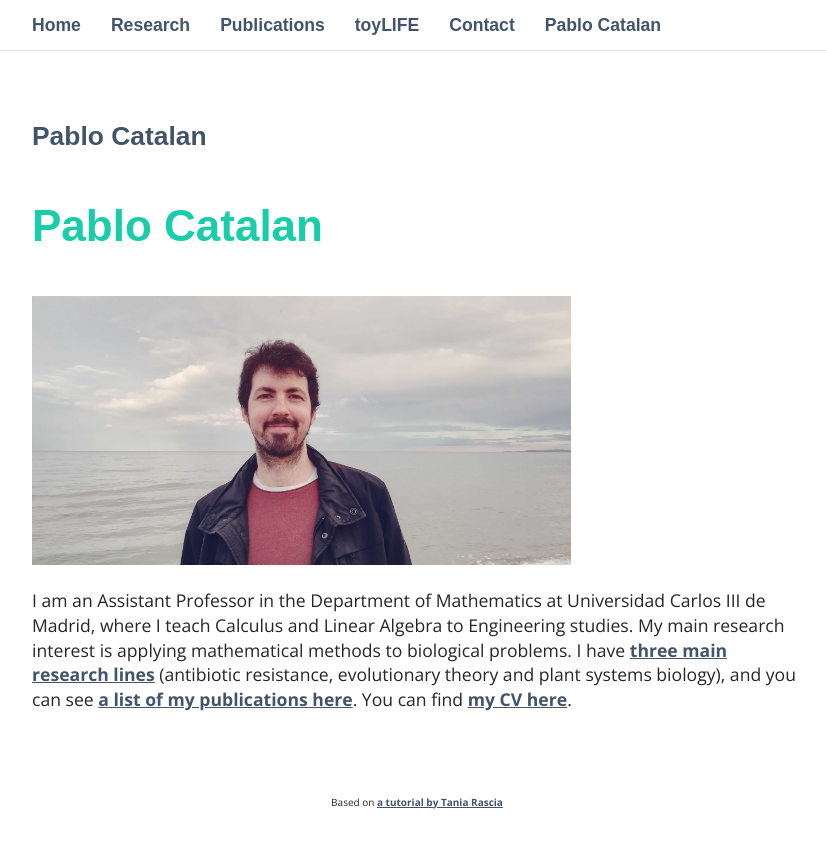
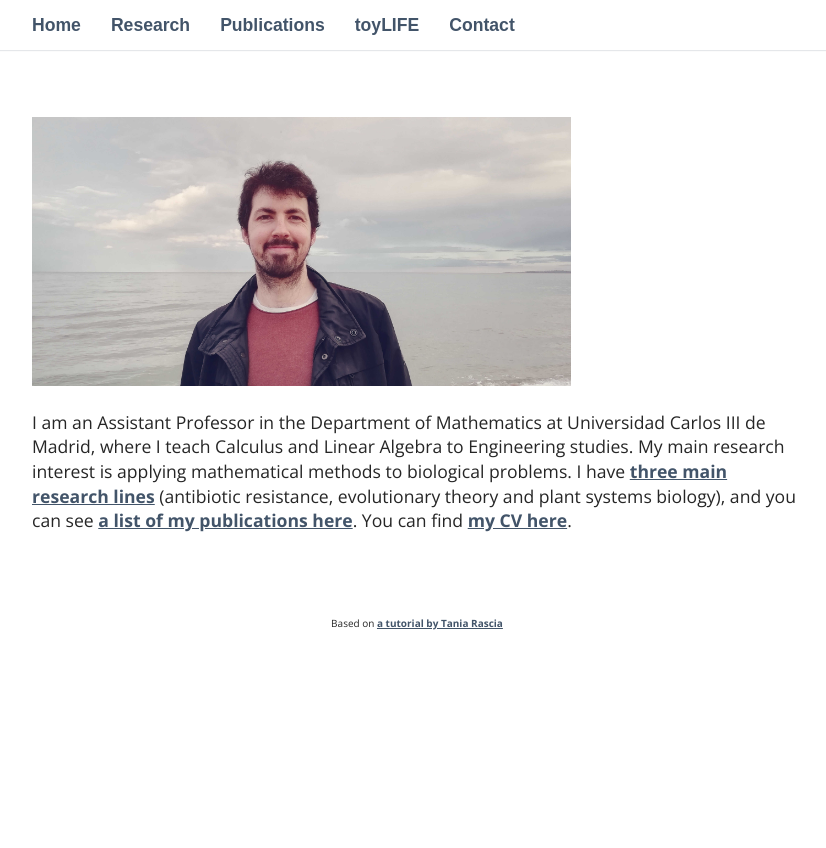
Before and after one commit to PabloCatalan/pablocatalan.github.io, a Jekyll site: the page built from index.md, in a window 1280 px wide. Shown: the top 848 px of the page, without its empty margins (223-1049 px from the left). Built offline with Jekyll 4.4.1, drawn with Linux system fonts in a browser that asks for light colours; some web fonts are replaced; our own code applies the rules of GitHub Pages for plain Markdown files.

Commit message:
Update index.md

```diff
--- a/index.md
+++ b/index.md
@@ -2,8 +2,6 @@
 layout: page
 ---
 
-# Pablo Catalan
-
 <img src="https://github.com/PabloCatalan/pablocatalan.github.io/raw/master/whitish_wide_web2.jpg" width="70%" height="70%">
 
 I am an Assistant Professor in the Department of Mathematics at Universidad Carlos III de Madrid, where I teach Calculus and Linear Algebra to Engineering studies. My main research interest is applying mathematical methods to biological problems. I have [three main research lines](/research) (antibiotic resistance, evolutionary theory and plant systems biology), and you can see [a list of my publications here](/publications). You can find [my CV here](/pablocatalan_cveng.pdf).
```
